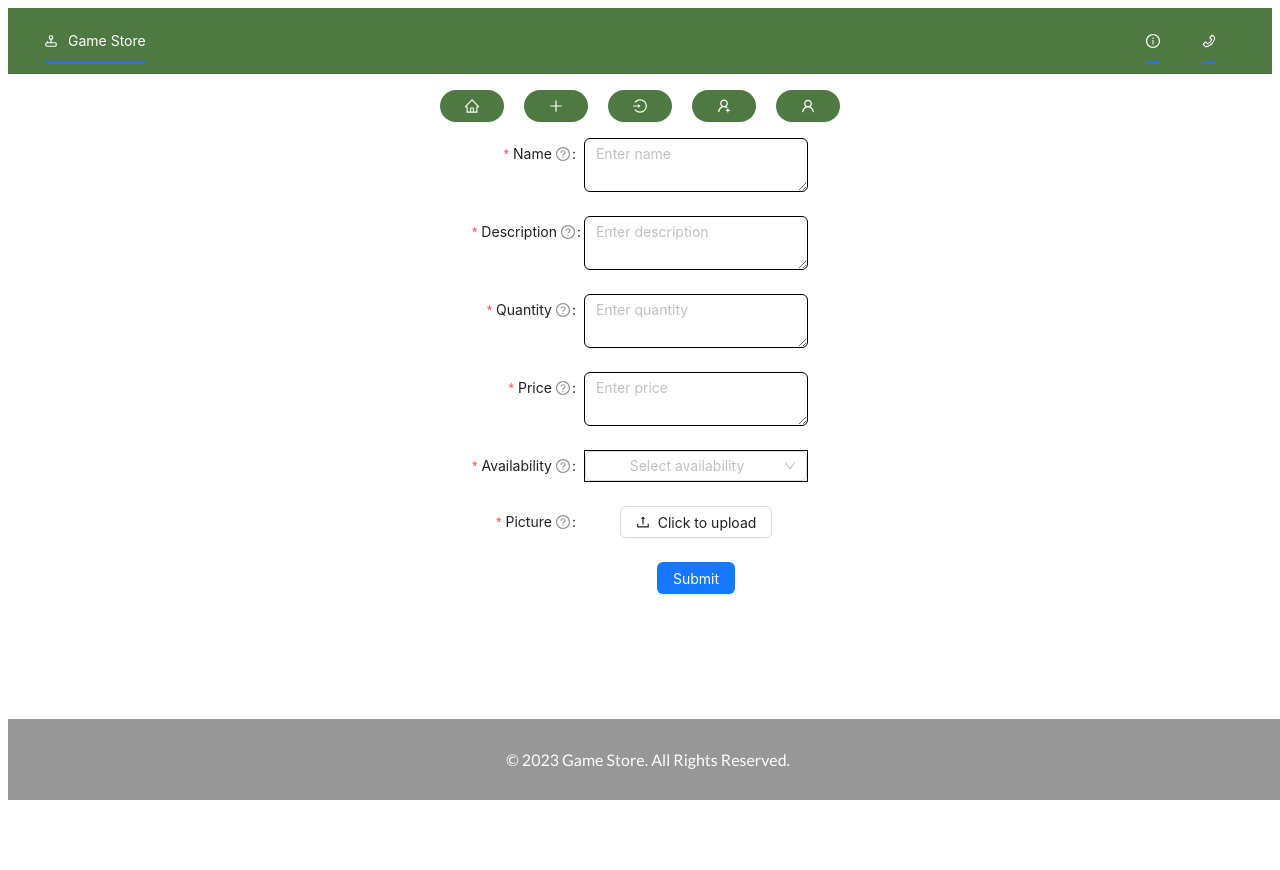
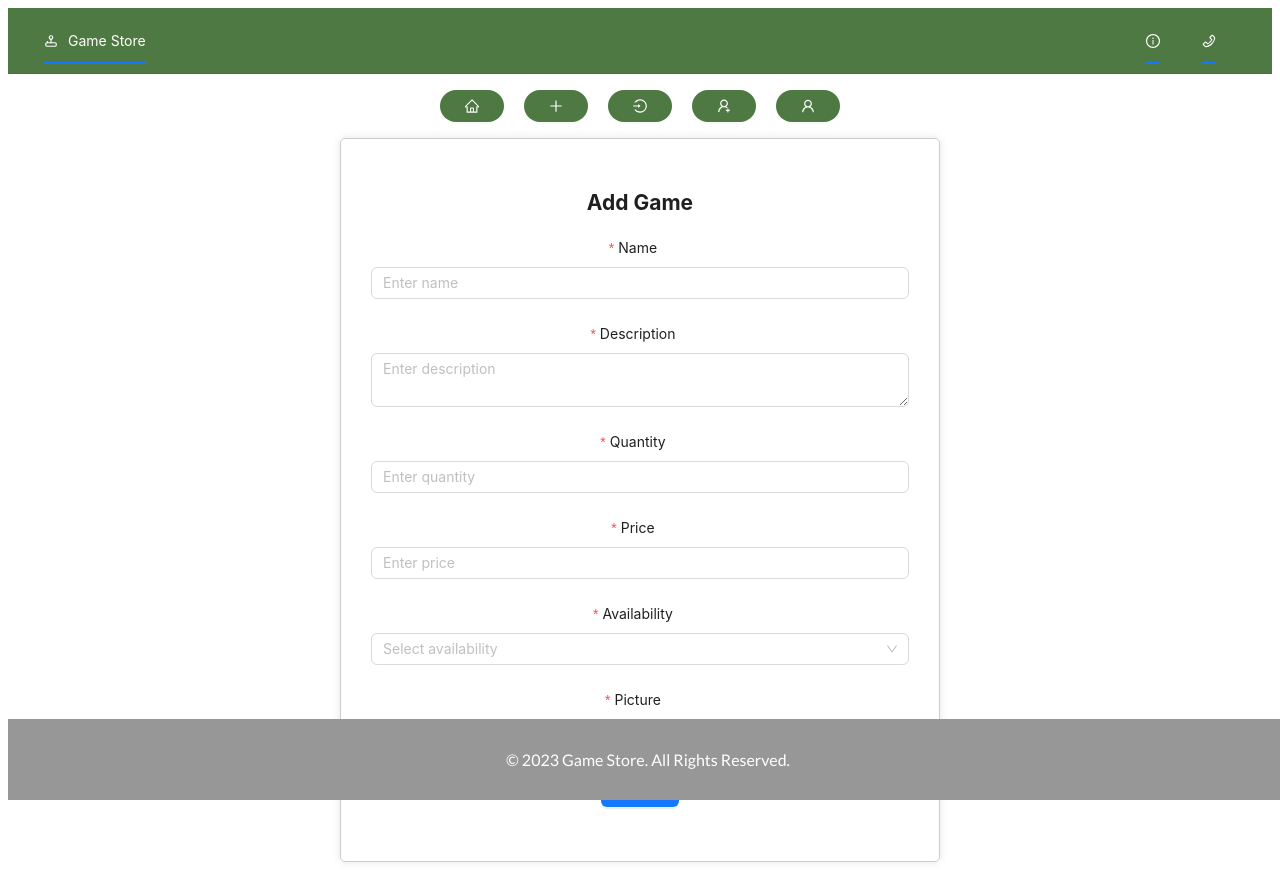
Before and after one commit to IftekharZamanBus/gameStore, a React (Vite) app in the folder Client/: page /add in a window 1280 px wide. Before the commit the page ends 800 px from the top, so only its background shows below. Built offline with nearby package versions, Linux system fonts and the light colour scheme.

Commit message:
Did a lot of frontend and backend changes, still need help with AddGame code.

```diff
--- a/Client/src/pages/AddGame.jsx
+++ b/Client/src/pages/AddGame.jsx
@@ -1,38 +1,87 @@
-import React from 'react';
-import { Button, Form, Input, Select, Upload } from 'antd';
+import React, { useState } from 'react';
+import { Button, Form, Input, Select, Upload, message } from 'antd';
 import { UploadOutlined } from '@ant-design/icons';
 import axios from 'axios';
 
 const { Option } = Select;
 
 const AddGame = () => {
+  const [game, setGame] = useState({
+    name: '',
+    description: '',
+    quantity: '',
+    price: '',
+    availability: '',
+    picture: null,
+  });
+
+  const [formLayout, setFormLayout] = useState('vertical');
+
+  const containerStyle = {
+    display: 'flex',
+    justifyContent: 'center',
+    alignItems: 'left',
+    minHeight: '80vh',
+  };
+
+  const formStyle = {
+    margin: '0 20px',
+    padding: '30px',
+    border: '1px solid #ccc',
+    borderRadius: '5px',
+    boxShadow: '0 0 10px rgba(0, 0, 0, 0.1)',
+    maxWidth: 600,
+    width: '100%',
+  };
+
+  const labelCol = {
+    span: 24,
+    style: {
+      textAlign: 'center',
+    },
+  };
+
+  const wrapperCol = {
+    span: 24,
+  };
+
+  const buttonCol = {
+    span: 24,
+    textAlign: 'center', // Center the button
+  };
+
+  const inputStyle = {
+    textAlign: 'left',
+  };
+
   const onFinish = async (values) => {
     try {
       const formData = new FormData();
-      formData.append('name', values.name);
-      formData.append('description', values.description);
-      formData.append('quantity', values.quantity);
-      formData.append('price', values.price);
-      formData.append('availability', values.availability);
+      formData.append('name', game.name);
+      formData.append('description', game.description);
+      formData.append('quantity', game.quantity);
+      formData.append('price', game.price);
+      formData.append('availability', game.availability);
 
       // Append the image file to the form data
-      if (values.picture && values.picture[0]) {
-        formData.append('picture', values.picture[0].originFileObj);
+      if (game.picture) {
+        formData.append('picture', game.picture.originFileObj);
       }
 
+      // Use the game data to add a new game
       await axios.post(`http://localhost:5050/api/games`, formData, {
         headers: {
           'Content-Type': 'multipart/form-data',
         },
       });
+
+      // Handle successful game addition
+      message.success('Game added successfully!');
     } catch (error) {
-      console.error('Error updating game:', error);
+      // Handle game addition error
+      console.error('Error adding game:', error);
+      message.error('Error adding game. Please try again.');
     }
-    console.log(values);
-  };
-
-  const onFinishFailed = (errorInfo) => {
-    console.log('Failed:', errorInfo);
   };
 
   const normFile = (e) => {
@@ -43,34 +92,20 @@ const AddGame = () => {
   };
 
   return (
-    <div style={{ display: 'flex', justifyContent: 'center', alignItems: 'center', height: '60vh' }}>
+    <div style={containerStyle}>
       <Form
         name="addGameForm"
-        labelCol={{
-          span: 8,
-        }}
-        wrapperCol={{
-          span: 16,
-        }}
-        style={{
-          maxWidth: 600,
-        }}
+        layout={formLayout}
+        style={formStyle}
+        labelCol={labelCol}
+        wrapperCol={wrapperCol}
         initialValues={{
-          remember: true,
+          layout: formLayout,
         }}
         onFinish={onFinish}
-        onFinishFailed={onFinishFailed}
         autoComplete="on"
       >
-        <style>
-          {`
-            /* Custom CSS for placeholder color */
-            ::placeholder {
-              color: rgba(0, 0, 0, 0.7); /* Darker color for the placeholder text */
-            }
-          `}
-        </style>
-
+         <h2>Add Game</h2>
         <Form.Item
           label="Name"
           name="name"
@@ -80,9 +115,12 @@ const AddGame = () => {
               message: 'Please input the name of the game!',
             },
           ]}
-          tooltip="Enter the name of the game"
         >
-          <Input.TextArea style={{ border: '1px solid black' }} placeholder="Enter name" />
+          <Input
+            placeholder="Enter name"
+            style={inputStyle}
+            onChange={(e) => setGame({ ...game, name: e.target.value })}
+          />
         </Form.Item>
 
         <Form.Item
@@ -94,9 +132,12 @@ const AddGame = () => {
               message: 'Please input the description of the game!',
             },
           ]}
-          tooltip="Enter a brief description of the game"
         >
-          <Input.TextArea style={{ border: '1px solid black' }} placeholder="Enter description" />
+          <Input.TextArea
+            placeholder="Enter description"
+            style={inputStyle}
+            onChange={(e) => setGame({ ...game, description: e.target.value })}
+          />
         </Form.Item>
 
         <Form.Item
@@ -108,9 +149,12 @@ const AddGame = () => {
               message: 'Please input the quantity of the game!',
             },
           ]}
-          tooltip="Enter the quantity of the game"
         >
-          <Input.TextArea style={{ border: '1px solid black' }} placeholder="Enter quantity" />
+          <Input
+            placeholder="Enter quantity"
+            style={inputStyle}
+            onChange={(e) => setGame({ ...game, quantity: e.target.value })}
+          />
         </Form.Item>
 
         <Form.Item
@@ -122,9 +166,12 @@ const AddGame = () => {
               message: 'Please input the price of the game!',
             },
           ]}
-          tooltip="Enter the price of the game"
         >
-          <Input.TextArea style={{ border: '1px solid black' }} placeholder="Enter price" />
+          <Input
+            placeholder="Enter price"
+            style={inputStyle}
+            onChange={(e) => setGame({ ...game, price: e.target.value })}
+          />
         </Form.Item>
 
         <Form.Item
@@ -136,9 +183,12 @@ const AddGame = () => {
               message: 'Please select the availability of the game!',
             },
           ]}
-          tooltip="Select the availability of the game"
         >
-          <Select style={{ border: '1px solid black' }} placeholder="Select availability">
+          <Select
+            placeholder="Select availability"
+            style={inputStyle}
+            onChange={(value) => setGame({ ...game, availability: value })}
+          >
             <Option value="In Stock">In Stock</Option>
             <Option value="Out of Stock">Out of Stock</Option>
           </Select>
@@ -155,19 +205,14 @@ const AddGame = () => {
               message: 'Please upload a picture of the game!',
             },
           ]}
-          tooltip="Upload a picture of the game"
         >
-          <Upload name="logo" action="http://localhost:5050/upload" listType="picture">
+          <Upload name="picture" action="http://localhost:5050/api/games/upload" listType="picture">
             <Button icon={<UploadOutlined />}>Click to upload</Button>
           </Upload>
-
         </Form.Item>
 
         <Form.Item
-          wrapperCol={{
-            offset: 8,
-            span: 16,
-          }}
+          wrapperCol={buttonCol}
         >
           <Button type="primary" htmlType="submit" title="Click Submit to add the game">
             Submit
--- a/Client/src/pages/Login.jsx
+++ b/Client/src/pages/Login.jsx
@@ -11,10 +11,12 @@ function Login() {
 
   const formStyle = {
     margin: '0 20px',
-    padding: '20px',
+    padding: '30px',
     border: '1px solid #ccc',
     borderRadius: '5px',
     boxShadow: '0 0 10px rgba(0, 0, 0, 0.1)',
+    maxWidth: 400,
+    width: '100%',
   };
 
   const headerStyle = {
@@ -23,11 +25,19 @@ function Login() {
   };
 
   const labelCol = {
-    flex: '0 0 80px', // Adjust the label width as needed
+    span: 24,
+    style: {
+      textAlign: 'center',
+    },
   };
 
   const wrapperCol = {
-    flex: '1', // Allow the input box to take the remaining width
+    span: 24,
+  };
+
+  const buttonCol = {
+    span: 24,
+    textAlign: 'center', // Center the button
   };
 
   const onFinish = (values) => {
@@ -39,31 +49,25 @@ function Login() {
     <div style={containerStyle}>
       <div style={formStyle}>
         <h2 style={headerStyle}>Login</h2>
-        <Form name="loginForm" onFinish={onFinish}>
+        <Form name="loginForm" onFinish={onFinish} labelCol={labelCol} wrapperCol={wrapperCol}>
           <Form.Item
             label="Email"
             name="email"
             rules={[{ required: true, message: 'Please input your email!' }]}
-            tooltip="Enter your email"
-            labelCol={labelCol}
-            wrapperCol={wrapperCol}
           >
-            <Input placeholder="Email" />
+            <Input placeholder="Email" style={{ textAlign: 'left' }} />
           </Form.Item>
           <Form.Item
             label="Password"
             name="password"
             rules={[{ required: true, message: 'Please input your password!' }]}
-            tooltip="Enter your password"
-            labelCol={labelCol}
-            wrapperCol={wrapperCol}
           >
-            <Input.Password placeholder="Password" />
+            <Input.Password placeholder="Password" style={{ textAlign: 'center' }} />
           </Form.Item>
           <Form.Item>
             Forgot your password? Click <a href="/resetpassword">Here</a>.
           </Form.Item>
-          <Form.Item>
+          <Form.Item wrapperCol={buttonCol}>
             <Button type="primary" htmlType="submit">
               Login
             </Button>
--- a/Client/src/pages/Profile.jsx
+++ b/Client/src/pages/Profile.jsx
@@ -8,7 +8,7 @@ function Profile() {
   useEffect(() => {
     const fetchProfiles = async () => {
       try {
-        const response = await axios.get('http://localhost:5050/api/profiles');
+        const response = await axios.get('http://localhost:5050/api/users');
         setProfiles(response.data);
       } catch (error) {
         console.error('Error fetching profiles:', error);
@@ -20,8 +20,7 @@ function Profile() {
 
   return (
     <div>
-      <h1>Profile</h1>
-      <p>This is where all of the profiles will come after coming into the database.</p>
+      <h1>Profiles</h1>
 
       <div style={{ display: 'flex', flexWrap: 'wrap', justifyContent: 'center' }}>
         <UserCards profiles={profiles} />
--- a/Client/src/pages/ResetPassword.jsx
+++ b/Client/src/pages/ResetPassword.jsx
@@ -10,11 +10,13 @@ function ResetPassword() {
   };
 
   const formStyle = {
-    margin: '0 20px',
-    padding: '50px',
+    margin: '0 15px',
+    padding: '40px',
     border: '1px solid #ccc',
     borderRadius: '5px',
     boxShadow: '0 0 10px rgba(0, 0, 0, 0.1)',
+    maxWidth: 600,
+    width: '100%',
   };
 
   const headerStyle = {
@@ -22,55 +24,59 @@ function ResetPassword() {
     marginBottom: '20px',
   };
 
+  const labelCol = {
+    span: 24,
+    style: {
+      textAlign: 'center',
+    },
+  };
+
+  const wrapperCol = {
+    span: 24,
+  };
+
   const onFinish = (values) => {
     console.log('Received values:', values);
-    // Handle password reset logic here
+    // Handle reset password logic here
   };
 
   return (
     <div style={containerStyle}>
       <div style={formStyle}>
         <h2 style={headerStyle}>Reset Password</h2>
-        <Form name="resetPasswordForm" onFinish={onFinish}>
-          <Form.Item
-            label="Email"
-            name="email"
-            rules={[{ required: true, message: 'Please input your email!' }]}
-            tooltip="Enter your email"
-          >
-            <Input placeholder="Email" />
-          </Form.Item>
-
+        <Form name="resetPasswordForm" onFinish={onFinish} labelCol={labelCol} wrapperCol={wrapperCol}>
           <Form.Item
             label="New Password"
             name="newPassword"
             rules={[{ required: true, message: 'Please input your new password!' }]}
-            tooltip="Enter your new password"
           >
-            <Input.Password placeholder="New Password" />
+            <Input.Password
+              placeholder="New Password"
+              style={{ textAlign: 'center', width: '100%' }}
+            />
           </Form.Item>
-
           <Form.Item
-            label="Confirm New Password"
-            name="confirmNewPassword"
+            label="Confirm Password"
+            name="confirmPassword"
             dependencies={['newPassword']}
             rules={[
-              { required: true, message: 'Please confirm your new password!' },
+              { required: true, message: 'Please confirm your password!' },
               ({ getFieldValue }) => ({
                 validator(_, value) {
                   if (!value || getFieldValue('newPassword') === value) {
                     return Promise.resolve();
                   }
-                  return Promise.reject('The two new passwords do not match!');
+                  return Promise.reject('The two passwords do not match!');
                 },
               }),
             ]}
-            tooltip="Confirm New Password"
           >
-            <Input.Password placeholder="Confirm New Password" />
+            <Input.Password
+              placeholder="Confirm Password"
+              style={{ textAlign: 'center', width: '100%' }}
+            />
           </Form.Item>
-
-          <Form.Item>
+          <Form.Item wrapperCol={{ span: 24, textAlign: 'center' }}>
             <Button type="primary" htmlType="submit">
               Reset Password
             </Button>
--- a/Client/src/pages/Signup.jsx
+++ b/Client/src/pages/Signup.jsx
@@ -1,5 +1,5 @@
 import React from 'react';
-import { Form, Input, Button, message } from 'antd';
+import { Form, Input, Button } from 'antd';
 import { useNavigate } from 'react-router-dom';
 import axios from 'axios';
 
@@ -8,76 +8,81 @@ function Signup() {
     display: 'flex',
     justifyContent: 'center',
     alignItems: 'center',
-    height: '75vh',
+    height: '95vh',
   };
 
   const formStyle = {
-    margin: '0 20px',
-    padding: '50px',
+    margin: '0 15px',
+    padding: '40px',
     border: '1px solid #ccc',
     borderRadius: '5px',
     boxShadow: '0 0 10px rgba(0, 0, 0, 0.1)',
+    maxWidth: 600,
+    width: '100%',
+  };
+
+  const headerStyle = {
+    textAlign: 'center',
+    marginBottom: '20px',
   };
 
   const labelCol = {
-    flex: '0 0 120px', // Adjust the label width as needed
+    span: 24,
+    style: {
+      textAlign: 'center',
+    },
   };
 
   const wrapperCol = {
-    flex: '1', // Allow the input box to take the remaining width
+    span: 24,
   };
 
   const navigate = useNavigate();
 
   const onFinish = async (values) => {
     try {
-      const response = await axios.post('http://localhost:5050/api/users/register', values);
-      console.log('Signup response:', response.data);
+      const response = await axios.post('http://localhost:5050/api/users/register', {
+        full_name: values.fullName, // Make sure to include the full_name field
+        email: values.email,
+        password: values.password,
+        username: values.username,
+        phone_number: values['phone-number'],
+        address: values.address,
+      });
 
-      // For demonstration purposes, show success message and navigate to /profile
-      message.success('Signup successful!');
-      navigate('/profile');
+      // Handle successful signup
+      console.log('Signup successful:', response.data);
     } catch (error) {
+      // Handle signup error
       console.error('Error signing up:', error);
-      // Handle signup error
-      message.error('Error signing up. Please try again.');
     }
   };
 
   return (
     <div style={containerStyle}>
       <div style={formStyle}>
-        <h2 style={{ textAlign: 'center', marginBottom: '20px' }}>Sign Up</h2>
-        <Form name="signupForm" onFinish={onFinish}>
+        <h2 style={headerStyle}>Sign Up</h2>
+        <Form name="signupForm" onFinish={onFinish} labelCol={labelCol} wrapperCol={wrapperCol}>
           <Form.Item
             label="Full Name"
             name="fullName"
             rules={[{ required: true, message: 'Please input your full name!' }]}
-            tooltip="Enter your Full Name"
-            labelCol={labelCol}
-            wrapperCol={wrapperCol}
           >
-            <Input placeholder="Full Name" />
+            <Input placeholder="Full Name" style={{ textAlign: 'left' }} />
           </Form.Item>
           <Form.Item
             label="Email"
             name="email"
             rules={[{ required: true, message: 'Please input your email!' }]}
-            tooltip="Enter your email"
-            labelCol={labelCol}
-            wrapperCol={wrapperCol}
           >
-            <Input placeholder="Email" />
+            <Input placeholder="Email" style={{ textAlign: 'left' }} />
           </Form.Item>
           <Form.Item
             label="Password"
             name="password"
             rules={[{ required: true, message: 'Please input your password!' }]}
-            tooltip="Enter your password"
-            labelCol={labelCol}
-            wrapperCol={wrapperCol}
           >
-            <Input.Password placeholder="Password" />
+            <Input.Password placeholder="Password" style={{ textAlign: 'left', width: '100%' }} />
           </Form.Item>
           <Form.Item
             label="Confirm Password"
@@ -94,43 +99,34 @@ function Signup() {
                 },
               }),
             ]}
-            tooltip="Confirm Password"
-            labelCol={labelCol}
-            wrapperCol={wrapperCol}
           >
-            <Input.Password placeholder="Confirm Password" />
+            <Input.Password
+              placeholder="Confirm Password"
+              style={{ textAlign: 'left', width: '100%' }}
+            />
           </Form.Item>
           <Form.Item
             label="Username"
             name="username"
             rules={[{ required: true, message: 'Please input your username!' }]}
-            tooltip="Enter your username"
-            labelCol={labelCol}
-            wrapperCol={wrapperCol}
           >
-            <Input placeholder="Username" />
+            <Input placeholder="Username" style={{ textAlign: 'left' }} />
           </Form.Item>
           <Form.Item
             label="Phone #"
             name="phone-number"
             rules={[{ required: true, message: 'Please input your phone-number!' }]}
-            tooltip="Enter your phone number"
-            labelCol={labelCol}
-            wrapperCol={wrapperCol}
           >
-            <Input placeholder="Phone-Number" />
+            <Input placeholder="Phone-Number" style={{ textAlign: 'left' }} />
           </Form.Item>
           <Form.Item
             label="Address"
             name="address"
             rules={[{ required: true, message: 'Please input your address' }]}
-            tooltip="Enter your address"
-            labelCol={labelCol}
-            wrapperCol={wrapperCol}
           >
-            <Input placeholder="Address" />
+            <Input placeholder="Address" style={{ textAlign: 'left' }} />
           </Form.Item>
-          <Form.Item>
+          <Form.Item wrapperCol={{ span: 24, textAlign: 'left' }}>
             <Button type="primary" htmlType="submit">
               Sign Up
             </Button>
```
Also changed, not shown: Client/src/components/UserCards.jsx (+196 -19 lines), 7 other files (tests, documents, lock files or other folders).
